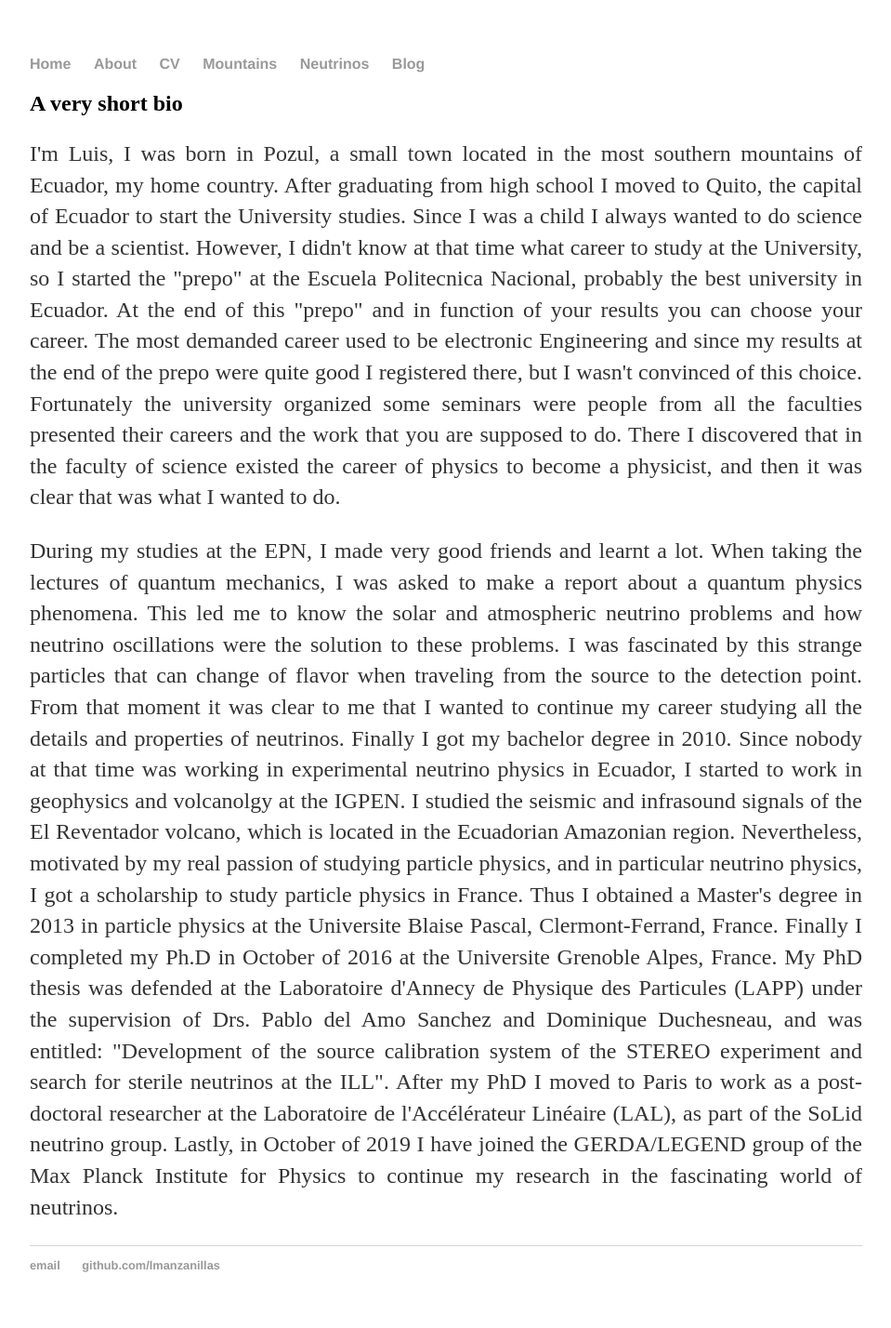
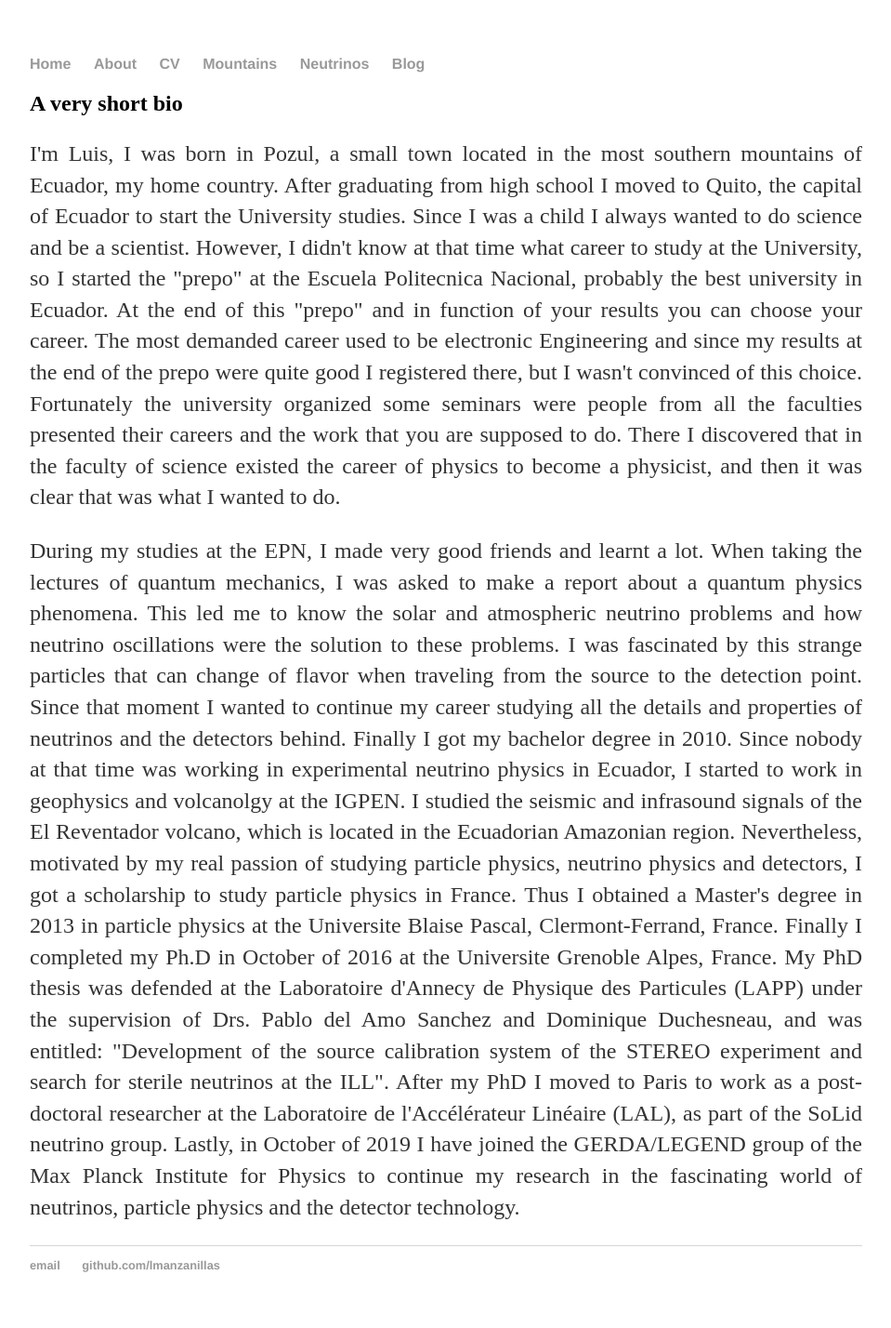
Before and after one commit to lmanzanillas/lmanzanillas.github.io, a Jekyll site: the page built from about/index.html, in a window 1280 px wide. Shown: the whole page at 93% size, without its empty margins (160-1119 px from the left). Built offline with Jekyll 4.4.1, drawn with Linux system fonts in a browser that asks for light colours.

Commit message:
update description

```diff
--- a/about/index.html
+++ b/about/index.html
@@ -12,11 +12,11 @@ title: About me
 	physics to become a physicist, and then it was clear that was what I wanted to do. </p>
 	<p align="justify">During my studies at the EPN, I made very good friends and learnt a lot. When taking the lectures of quantum mechanics, I was asked to make a report about a quantum physics phenomena. This led me to know the
 	solar and atmospheric neutrino problems and how neutrino oscillations were the solution to these problems. I was fascinated by this strange particles that can change of flavor when traveling from the source to the detection point.
-	From that moment it was clear to me that I wanted to continue my career studying all the details and properties of neutrinos. Finally I got my bachelor degree in 2010. Since nobody at that time was working in experimental neutrino physics in Ecuador,
+	Since that moment I wanted to continue my career studying all the details and properties of neutrinos and the detectors behind. Finally I got my bachelor degree in 2010. Since nobody at that time was working in experimental neutrino physics in Ecuador,
 	I started to work in geophysics and volcanolgy at the IGPEN. I studied the seismic and infrasound signals of the El Reventador volcano, which is located in the Ecuadorian Amazonian region. Nevertheless, motivated by my real passion of
-	studying  particle physics, and in particular neutrino physics, I got a scholarship to study particle physics in France. Thus I obtained a Master's degree in 2013 in particle physics at the Universite Blaise Pascal, Clermont-Ferrand, France.
+	studying  particle physics, neutrino physics and detectors, I got a scholarship to study particle physics in France. Thus I obtained a Master's degree in 2013 in particle physics at the Universite Blaise Pascal, Clermont-Ferrand, France.
 	Finally I completed my Ph.D in October of 2016 at the Universite Grenoble Alpes, France. My PhD thesis was defended at the  Laboratoire d'Annecy de Physique des Particules (LAPP)  under the supervision of Drs. Pablo del Amo Sanchez and Dominique Duchesneau,
 	and was entitled: "Development of the source calibration system of the STEREO experiment and search for sterile neutrinos at the ILL".
 	After my PhD I moved to Paris to work as a post-doctoral researcher at the Laboratoire de l'Accélérateur Linéaire (LAL), as part of the SoLid neutrino group.
-	Lastly, in October of 2019 I have joined the GERDA/LEGEND group of the Max Planck Institute for Physics to continue my research in the fascinating world of neutrinos.</p>
+	Lastly, in October of 2019 I have joined the GERDA/LEGEND group of the Max Planck Institute for Physics to continue my research in the fascinating world of neutrinos, particle physics and the detector technology.</p>
 </div><!-- /.blurb -->
```
